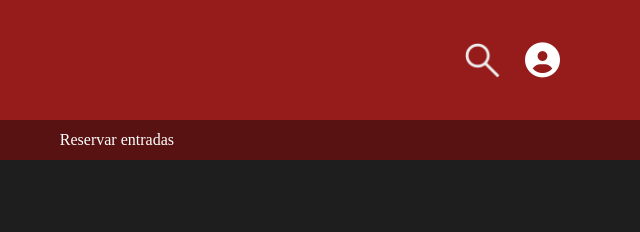
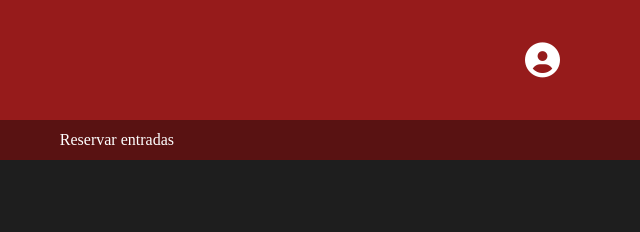
Before and after one commit to PabloMaidana/PaginaWeb1, a plain HTML site: page form.html in a window 1280 px wide. Shown: the top 232 px of the page, 640-1280 px from the left. Drawn offline with Linux system fonts and the light colour scheme.

Commit message:
icono removido

```diff
--- a/form.html
+++ b/form.html
@@ -12,7 +12,6 @@
         <div class="header">
                 <img alt="logo.png" src="/imagenes/buhoLogo.png" width="50px" height="50px">
                 <h1>OwlCinema</h1>
-                <img id="search" alt="search.png" src="/imagenes/search.png" width=45px>
                 <i class="fa-solid fa-circle-user" style="color: #ffffff; font-size: 35px;" "></i>
         </div>
         <div class="navbar">
```
